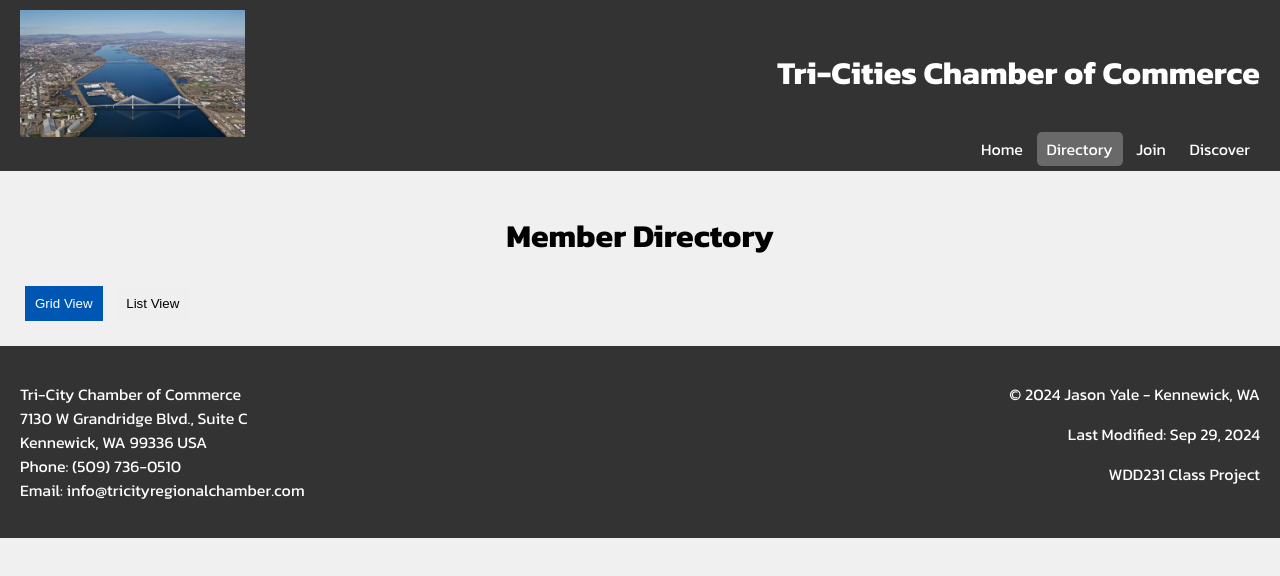
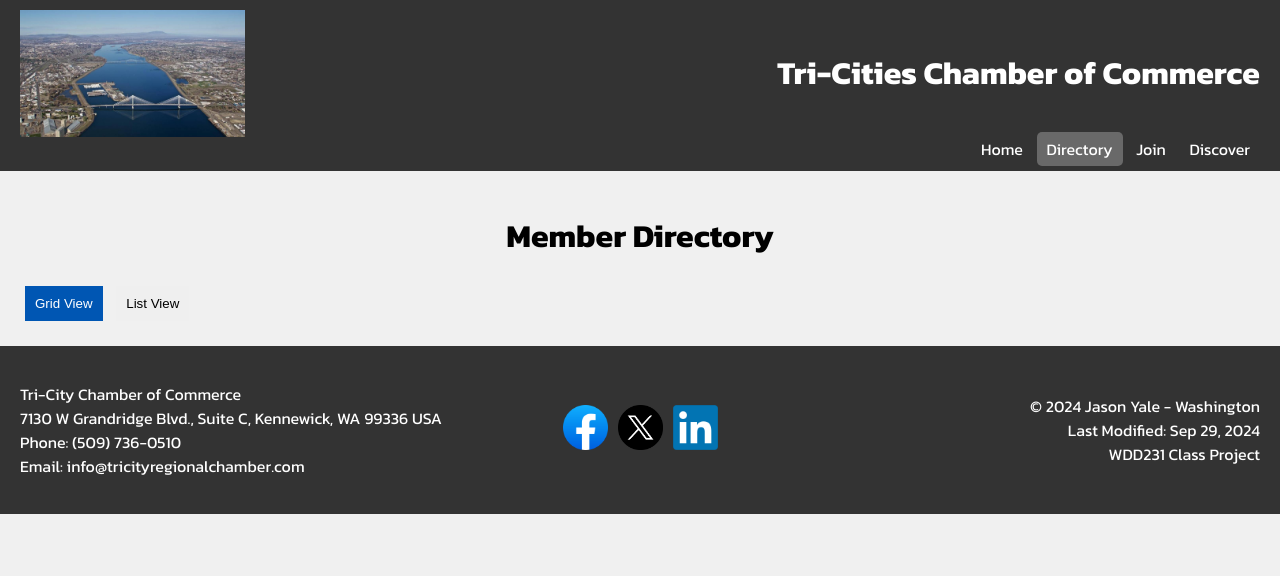
Before and after one commit to Jayner1/wdd231, a plain HTML site: page chamber/directory.html in a window 1280 px wide. Drawn offline with Linux system fonts and the light colour scheme.

Commit message:
updated footer

```diff
--- a/chamber/directory.html
+++ b/chamber/directory.html
@@ -46,18 +46,26 @@
     <footer>
         <div class="footer-left">
             <p>Tri-City Chamber of Commerce<br>
-               7130 W Grandridge Blvd., Suite C<br>
-               Kennewick, WA 99336 USA<br>
-               Phone: (509) 736-0510<br>
-               Email: <a href="mailto:info@tricityregionalchamber.com">info@tricityregionalchamber.com</a>
-            </p>
+            7130 W Grandridge Blvd., Suite C, Kennewick, WA 99336 USA<br>
+            Phone: (509) 736-0510<br>
+            Email: <a href="mailto:info@tricityregionalchamber.com">info@tricityregionalchamber.com</a></p>
+        </div>
+        <div class="footer-icons">
+            <a href="https://www.facebook.com/TriCityRegionalChamber/" target="_blank">
+                <img src="images/facebook.png" alt="Facebook"/>
+            </a>
+            <a href="https://x.com/i/flow/login?redirect_after_login=%2Ftricitychamber" target="_blank">
+                <img src="images/twitter.png" alt="Twitter"/>
+            </a>
+            <a href="https://www.linkedin.com/company/tri-city-regional-chamber-of-commerce/" target="_blank">
+                <img src="images/linkedin.png" alt="LinkedIn"/>
+            </a>
         </div>
         <div class="footer-right">
-            <p>&copy; <span id="copyrightYear">YYYY</span> Jason Yale - Kennewick, WA</p>
-            <p id="lastModified">Last Modified: </p>
-            <p>WDD231 Class Project</p>
+            <p>&copy; <span id="copyrightYear">YYYY</span> Jason Yale - Washington<br>
+            <span id="lastModified">Last Modified: </span><br>
+            WDD231 Class Project</p>
         </div>
     </footer>
-
 </body>
 </html>
```
Also changed, not shown: chamber/images/facebook.png (added), chamber/images/linkedin.png (added), chamber/images/linkedin.webp (added), chamber/images/twitter.png (added), chamber/styles/normalize.css.
